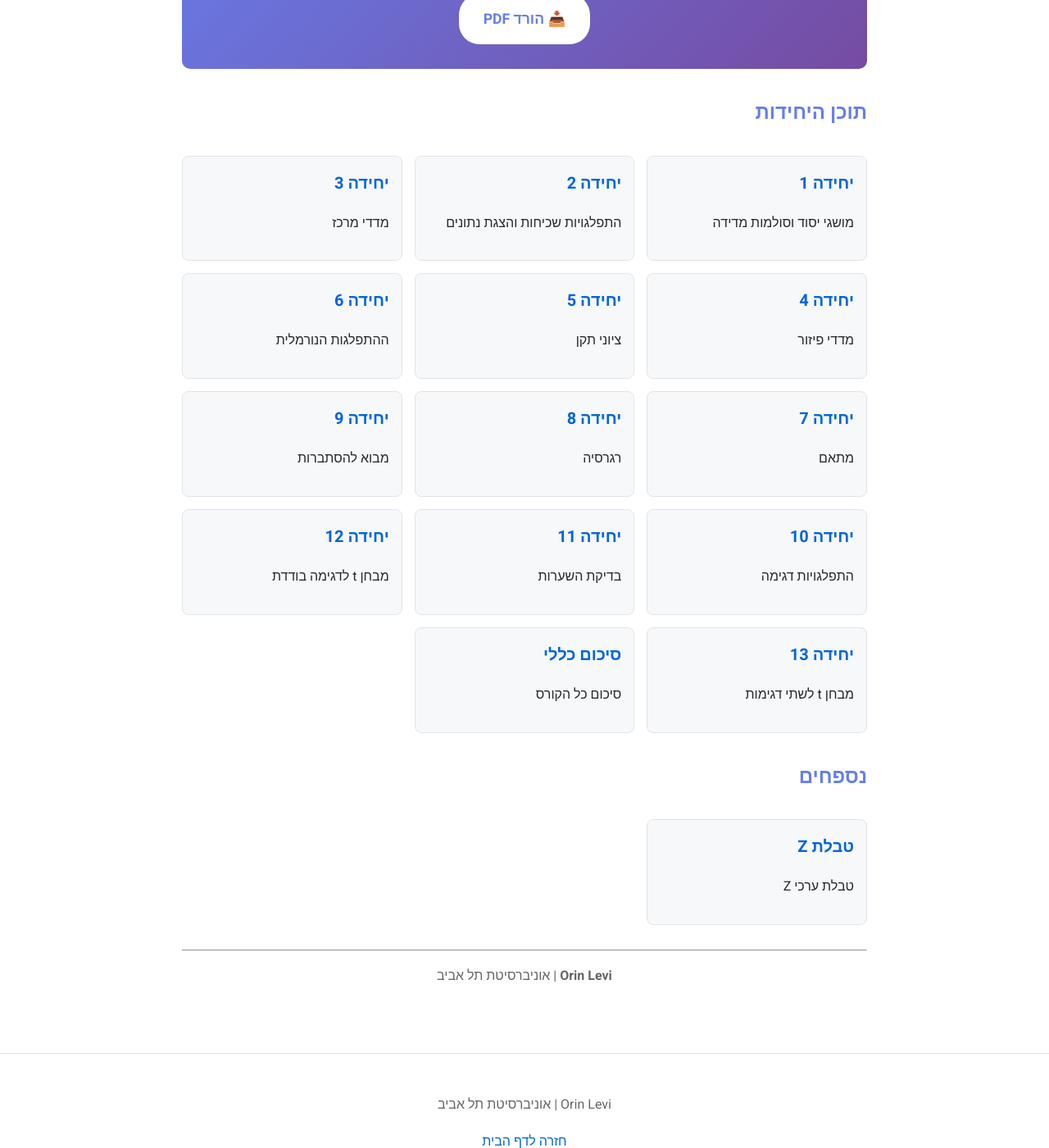
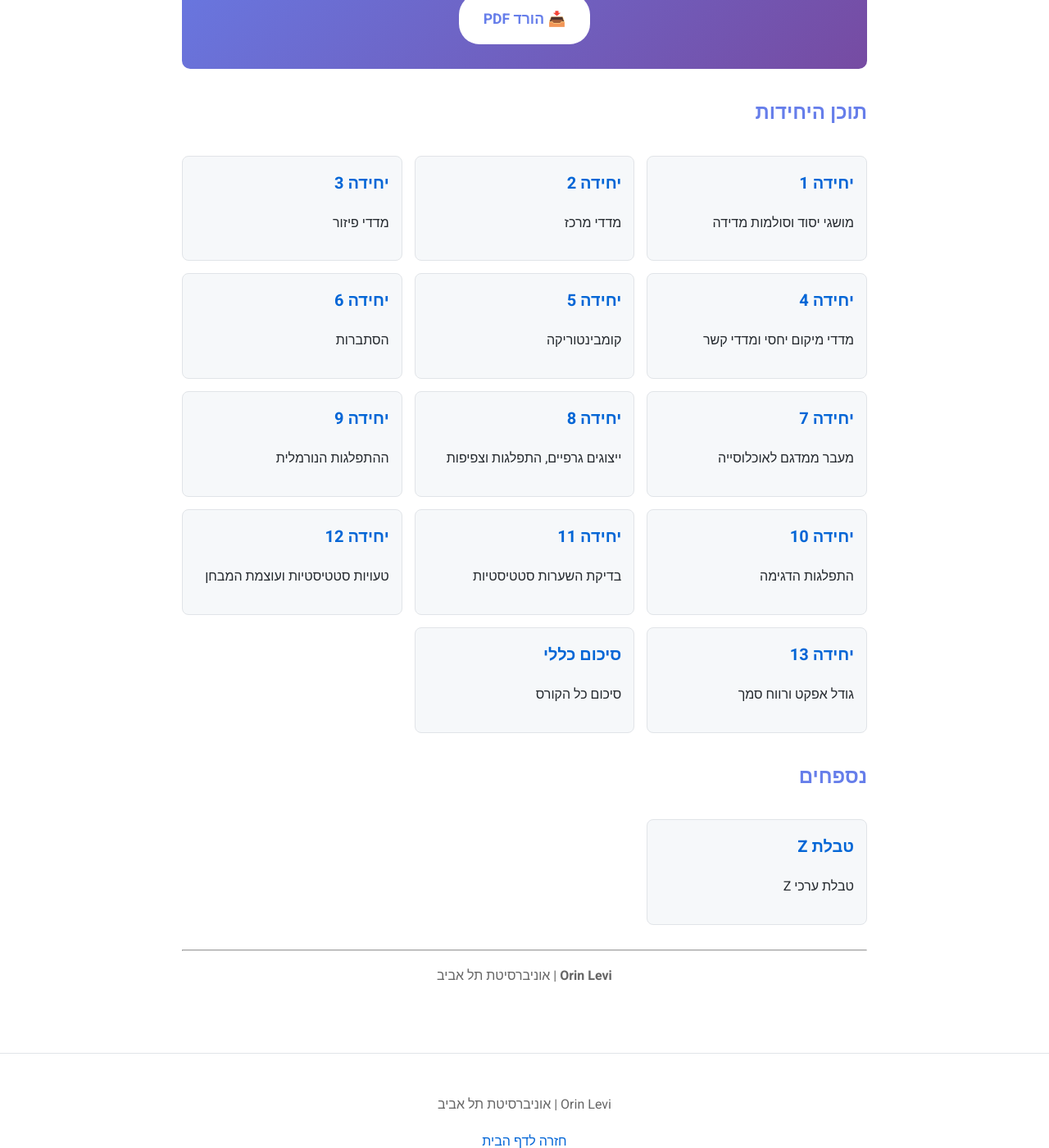
Before and after one commit to orinlevi/Statistics1, a Jekyll site: the page built from index.html, in a window 1280 px wide and 1400 px high, scrolled down 568 px. Shown: the whole window at 82% size. Built offline with Jekyll 4.4.1, drawn with Linux system fonts in a browser that asks for light colours.

Commit message:
Fix unit titles in index.html to match actual LaTeX content
Updated all unit descriptions to match the actual course content:
- Unit 2: מדדי מרכז
- Unit 3: מדדי פיזור
- Unit 4: מדדי מיקום יחסי ומדדי קשר
- Unit 5: קומבינטוריקה
- Unit 6: הסתברות
- Unit 7: מעבר ממדגם לאוכלוסייה
- Unit 8: ייצוגים גרפיים, התפלגות וצפיפות
- Unit 9: ההתפלגות הנורמלית
- Unit 10: התפלגות הדגימה
- Unit 11: בדיקת השערות סטטיסטיות
- Unit 12: טעויות סטטיסטיות ועוצמת המבחן
- Unit 13: גודל אפקט ורווח סמך

Co-Authored-By: Claude Opus 4.5 <noreply@anthropic.com>

```diff
--- a/index.html
+++ b/index.html
@@ -110,84 +110,84 @@ title: סטטיסטיקה לפסיכולוגיה א'
   <div class="unit-card">
     <a href="{{ site.baseurl }}/units/unit2.html">
       <h3>יחידה 2</h3>
-      <p>התפלגויות שכיחות והצגת נתונים</p>
+      <p>מדדי מרכז</p>
     </a>
   </div>
 
   <div class="unit-card">
     <a href="{{ site.baseurl }}/units/unit3.html">
       <h3>יחידה 3</h3>
-      <p>מדדי מרכז</p>
+      <p>מדדי פיזור</p>
     </a>
   </div>
 
   <div class="unit-card">
     <a href="{{ site.baseurl }}/units/unit4.html">
       <h3>יחידה 4</h3>
-      <p>מדדי פיזור</p>
+      <p>מדדי מיקום יחסי ומדדי קשר</p>
     </a>
   </div>
 
   <div class="unit-card">
     <a href="{{ site.baseurl }}/units/unit5.html">
       <h3>יחידה 5</h3>
-      <p>ציוני תקן</p>
+      <p>קומבינטוריקה</p>
     </a>
   </div>
 
   <div class="unit-card">
     <a href="{{ site.baseurl }}/units/unit6.html">
       <h3>יחידה 6</h3>
-      <p>ההתפלגות הנורמלית</p>
+      <p>הסתברות</p>
     </a>
   </div>
 
   <div class="unit-card">
     <a href="{{ site.baseurl }}/units/unit7.html">
       <h3>יחידה 7</h3>
-      <p>מתאם</p>
+      <p>מעבר ממדגם לאוכלוסייה</p>
     </a>
   </div>
 
   <div class="unit-card">
     <a href="{{ site.baseurl }}/units/unit8.html">
       <h3>יחידה 8</h3>
-      <p>רגרסיה</p>
+      <p>ייצוגים גרפיים, התפלגות וצפיפות</p>
     </a>
   </div>
 
   <div class="unit-card">
     <a href="{{ site.baseurl }}/units/unit9.html">
       <h3>יחידה 9</h3>
-      <p>מבוא להסתברות</p>
+      <p>ההתפלגות הנורמלית</p>
     </a>
   </div>
 
   <div class="unit-card">
     <a href="{{ site.baseurl }}/units/unit10.html">
       <h3>יחידה 10</h3>
-      <p>התפלגויות דגימה</p>
+      <p>התפלגות הדגימה</p>
     </a>
   </div>
 
   <div class="unit-card">
     <a href="{{ site.baseurl }}/units/unit11.html">
       <h3>יחידה 11</h3>
-      <p>בדיקת השערות</p>
+      <p>בדיקת השערות סטטיסטיות</p>
     </a>
   </div>
 
   <div class="unit-card">
     <a href="{{ site.baseurl }}/units/unit12.html">
       <h3>יחידה 12</h3>
-      <p>מבחן t לדגימה בודדת</p>
+      <p>טעויות סטטיסטיות ועוצמת המבחן</p>
     </a>
   </div>
 
   <div class="unit-card">
     <a href="{{ site.baseurl }}/units/unit13.html">
       <h3>יחידה 13</h3>
-      <p>מבחן t לשתי דגימות</p>
+      <p>גודל אפקט ורווח סמך</p>
     </a>
   </div>
 
```
